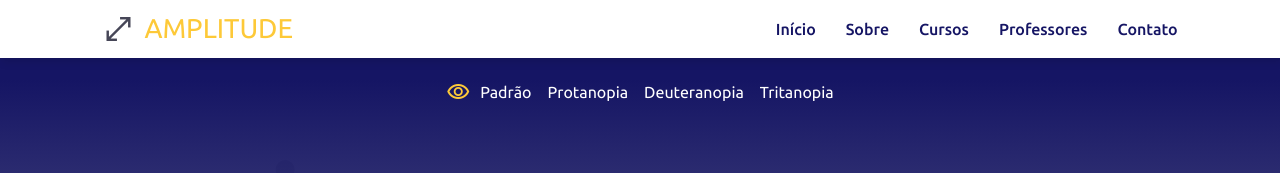
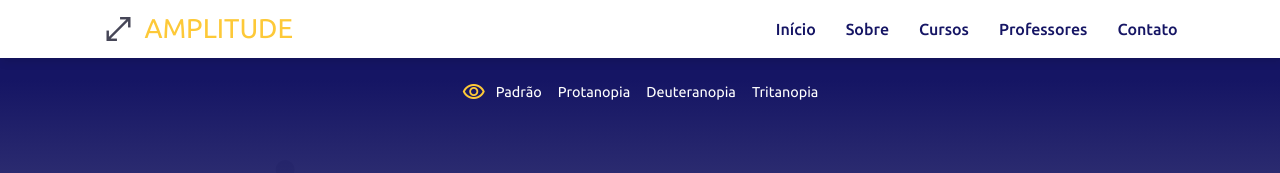
Before and after one commit to JadeCoelho/site-cores-acessiveis, a plain HTML site: page index.html in a window 1280 px wide. Shown: the top 173 px of the page. Drawn offline with nearby package versions, Linux system fonts and the light colour scheme.

```diff
--- a/style.css
+++ b/style.css
@@ -196,6 +196,8 @@
   color: var(--branco);
   display: flex;
   gap: 1rem;
+  font-size: .9rem;
+  flex-wrap: wrap;
 }
 
 .cores ul li{
```
